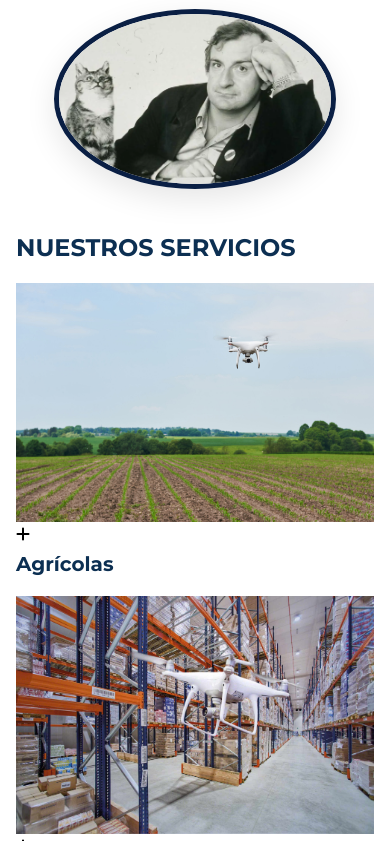
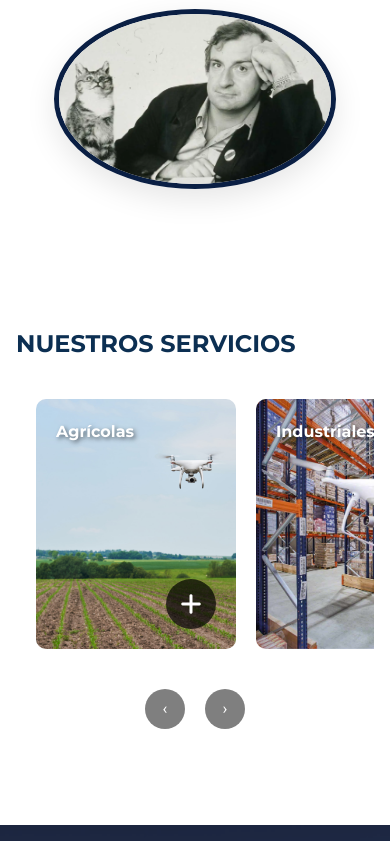
Before and after one commit to AlejandroLiinares/IwieDrones, a React (Vite) app: page / in a window 390 px wide. Shown: the part 1156-1997 px from the top of the page. Built offline with nearby package versions, Linux system fonts and the light colour scheme.

Commit message:
Actualizacion de las diapositivas PF

```diff
--- a/src/App.jsx
+++ b/src/App.jsx
@@ -28,7 +28,8 @@ function App() {
                 <Route path="/forestal" element={<Forestal />} />
                 <Route path="/servicio-tecnico" element={<ServicioTecnico />} />
                 <Route path="/contacto" element={<Contacto />} />
-                <Route path="/drone" element={<Drone />} />
+                <Route path="/drones" element={<Drone />} />
+                <Route path="/drones/:category" element={<Drone />} />
                 <Route path="*" element={<Navigate to="/" />} />
             </Routes>
             <Footer />
--- a/src/components/Drone/Drone.css
+++ b/src/components/Drone/Drone.css
@@ -285,12 +285,16 @@
 /* Hero Section */
 .service-hero {
   position: relative;
-  height: 90vh;
+  height: 1080px;
+  width: 1920px;
+  margin: 0 auto;
   display: flex;
   align-items: center;
   justify-content: center;
   color: var(--text-light);
   text-align: center;
+  background-image: url('/drones.jpg');
+  background-size: cover;
   background-position: center;
   background-attachment: fixed;
 }
--- a/src/components/Header/Header.css
+++ b/src/components/Header/Header.css
@@ -131,7 +131,7 @@
   top: 100%;
   left: 0;
   min-width: 200px;
-  background-color: rgba(7, 24, 57, 0.95);
+  background-color: transparent;
   border-radius: 8px;
   box-shadow: 0 4px 12px rgba(0, 0, 0, 0.2);
   opacity: 0;
@@ -145,6 +145,8 @@
   opacity: 1;
   visibility: visible;
   transform: translateY(0);
+  background-color: rgba(7, 24, 57, 0.6);
+  backdrop-filter: blur(10px);
 }
 
 .services-dropdown ul {
--- a/src/components/Header/Header.jsx
+++ b/src/components/Header/Header.jsx
@@ -6,6 +6,7 @@ const Header = () => {
   const [isMenuOpen, setIsMenuOpen] = useState(false);
   const [isScrolled, setIsScrolled] = useState(false);
   const [isServicesDropdownOpen, setIsServicesDropdownOpen] = useState(false);
+  const [isDronesDropdownOpen, setIsDronesDropdownOpen] = useState(false);
   const location = useLocation();
 
   // Controla el scroll para cambiar la apariencia del header
@@ -22,6 +23,7 @@ const Header = () => {
   useEffect(() => {
     setIsMenuOpen(false);
     setIsServicesDropdownOpen(false);
+    setIsDronesDropdownOpen(false);
   }, [location]);
 
   const toggleMenu = () => {
@@ -33,16 +35,33 @@ const Header = () => {
     setIsServicesDropdownOpen(!isServicesDropdownOpen);
   };
 
-  const handleDropdownMouseEnter = () => {
+  const toggleDronesDropdown = (e) => {
+    e.preventDefault();
+    setIsDronesDropdownOpen(!isDronesDropdownOpen);
+  };
+
+  const handleServicesDropdownMouseEnter = () => {
     setIsServicesDropdownOpen(true);
   };
 
-  const handleDropdownMouseLeave = () => {
+  const handleServicesDropdownMouseLeave = () => {
     setIsServicesDropdownOpen(false);
   };
 
   const closeServicesDropdown = () => {
     setIsServicesDropdownOpen(false);
+  };
+
+  const handleDronesDropdownMouseEnter = () => {
+    setIsDronesDropdownOpen(true);
+  };
+
+  const handleDronesDropdownMouseLeave = () => {
+    setIsDronesDropdownOpen(false);
+  };
+
+  const closeDronesDropdown = () => {
+    setIsDronesDropdownOpen(false);
   };
 
   return (
@@ -82,8 +101,8 @@ const Header = () => {
               </span>
               <div
                 className={`services-dropdown ${isServicesDropdownOpen ? 'active' : ''}`}
-                onMouseEnter={handleDropdownMouseEnter}
-                onMouseLeave={handleDropdownMouseLeave}
+                onMouseEnter={handleServicesDropdownMouseEnter}
+                onMouseLeave={handleServicesDropdownMouseLeave}
               >
                 <ul>
                   <li>
@@ -108,7 +127,26 @@ const Header = () => {
               </div>
             </li>
             <li className="nav-item">
-              <span className={`nav-link ${location.pathname === '/drones' ? 'active' : ''}`}>Drones</span>
+              <span className={`nav-link ${location.pathname === '/drones' ? 'active' : ''}`}
+                    onMouseEnter={toggleDronesDropdown}
+                    onClick={(e) => {
+                      e.preventDefault();
+                      closeDronesDropdown();
+                    }}
+              >
+                Drones
+              </span>
+              <div
+                className={`services-dropdown ${isDronesDropdownOpen ? 'active' : ''}`}
+                onMouseEnter={handleDronesDropdownMouseEnter}
+                onMouseLeave={handleDronesDropdownMouseLeave}
+              >
+                <ul>
+                  <li><Link to="/drones" onClick={closeDronesDropdown}>Todos los drones</Link></li>
+                  <li><Link to="/drones/agricola" onClick={closeDronesDropdown}>Agrícolas</Link></li>
+                  <li><Link to="/drones/industrial" onClick={closeDronesDropdown}>Industriales</Link></li>
+                </ul>
+              </div>
             </li>
             <li className="nav-item">
               <Link to="/contacto" className={`nav-link ${location.pathname === '/contacto' ? 'active' : ''}`}>
--- a/src/components/Home/Home.css
+++ b/src/components/Home/Home.css
@@ -13,41 +13,132 @@
   flex-direction: column;
 }
 
-/* Service Slides */
-.service-slide {
-  padding: var(--spacing-3xl) 0;
+/* Services Section */
+.services {
+  padding: var(--spacing-4xl) 0;
+}
+
+.services-content {
   position: relative;
+  overflow-x: auto;
+  overflow-y: hidden;
+  -webkit-overflow-scrolling: touch;
+  scrollbar-width: none;
+  -ms-overflow-style: none;
+}
+
+.services-content::-webkit-scrollbar {
+  display: none;
+}
+
+.services-slider {
+  display: flex;
+  gap: 20px;
+  padding: 20px;
+  min-width: 100%;
+  transition: transform 0.5s ease-in-out;
+  width: 100%;
   overflow: hidden;
 }
 
-.service-slide::before {
-  content: '';
+.slide {
+  min-width: 300px;
+  height: 400px;
+  position: relative;
+  flex-shrink: 0;
+  background-size: cover;
+  background-position: center;
+  border-radius: 10px;
+  overflow: hidden;
+  cursor: pointer;
+  transition: transform 0.3s ease;
+}
+
+.slide:hover {
+  transform: scale(1.05);
+}
+
+.slide-content {
+  position: relative;
+  height: 100%;
+  display: flex;
+  flex-direction: column;
+  padding: 20px;
+}
+
+.slide-overlay-title {
+  position: absolute;
+  top: 20px;
+  left: 20px;
+  color: white;
+  font-size: 1.5rem;
+  text-shadow: 2px 2px 4px rgba(0, 0, 0, 0.5);
+  z-index: 2;
+}
+
+.slide-info-toggle {
+  position: absolute;
+  bottom: 20px;
+  right: 20px;
+  width: 60px;
+  height: 60px;
+  border-radius: 50%;
+  background: rgba(0, 0, 0, 0.7);
+  border: none;
+  color: white;
+  cursor: pointer;
+  transition: all 0.3s ease;
+  z-index: 2;
+  display: flex;
+  align-items: center;
+  justify-content: center;
+  font-size: 1.5rem;
+}
+
+.slide-info-toggle:hover {
+  background: rgba(0, 0, 0, 0.9);
+  transform: scale(1.1);
+}
+
+.slide-info-toggle i {
+  font-size: 1.5rem;
+}
+
+.slide img {
+  width: 100%;
+  height: 100%;
+  object-fit: cover;
   position: absolute;
   top: 0;
   left: 0;
-  width: 100%;
-  height: 100%;
-  background: rgba(var(--color-dark), 0.5);
-  z-index: 1;
 }
 
-.service-content {
+/* Slider Controls */
+.slider-controls {
   position: relative;
-  z-index: 2;
-  color: var(--text-white);
-  text-align: center;
+  display: flex;
+  justify-content: center;
+  gap: 20px;
+  margin-top: 20px;
 }
 
-.service-title {
-  font-size: var(--font-size-4xl);
-  margin-bottom: var(--spacing-md);
-  text-shadow: 2px 2px 4px rgba(var(--color-dark), 0.5);
+.slider-arrow {
+  width: 40px;
+  height: 40px;
+  border: none;
+  background: rgba(0, 0, 0, 0.5);
+  color: white;
+  cursor: pointer;
+  border-radius: 50%;
+  display: flex;
+  align-items: center;
+  justify-content: center;
+  transition: all 0.3s ease;
 }
 
-.service-description {
-  font-size: var(--font-size-lg);
-  margin-bottom: var(--spacing-xl);
-  opacity: 0.9;
+.slider-arrow:hover {
+  background: rgba(0, 0, 0, 0.7);
+  transform: scale(1.1);
 }
 
 /* About Us Section */
@@ -108,16 +199,18 @@
 
 /* Responsive adjustments */
 @media (max-width: 768px) {
-  .service-slide {
-    padding: var(--spacing-xl) 0;
+  .slide {
+    min-width: 250px;
+    height: 300px;
   }
 
-  .service-title {
-    font-size: var(--font-size-3xl);
+  .slide-overlay-title {
+    font-size: 1.2rem;
   }
 
-  .service-description {
-    font-size: var(--font-size-md);
+  .slide-info-toggle {
+    width: 50px;
+    height: 50px;
   }
 
   .about-us-container {
@@ -134,7 +227,12 @@
 }
 
 @media (max-width: 576px) {
-  .service-slide {
-    padding: var(--spacing-xl) 0;
+  .slide {
+    min-width: 200px;
+    height: 250px;
+  }
+
+  .slide-overlay-title {
+    font-size: 1rem;
   }
 }
--- a/src/components/Home/Home.jsx
+++ b/src/components/Home/Home.jsx
@@ -45,13 +45,10 @@ const Home = () => {
     }
   ];
 
-  // Referencias para los sliders
-  const servicesSliderRef = useRef(null);
-  const dronesSliderRef = useRef(null);
-
   // Estados para los modales
   const [modalInfo, setModalInfo] = useState({ isOpen: false, title: '', content: '' });
   const [serviceModal, setServiceModal] = useState({ isOpen: false, title: '', description: '' });
+  const [currentSlide, setCurrentSlide] = useState(0);
 
   // Función para manejar errores de carga de imágenes
   const handleImageError = (e) => {
@@ -99,6 +96,14 @@ const Home = () => {
     if (e.target.classList.contains('modal-backdrop')) {
       if (modalInfo.isOpen) closeDroneModal();
       if (serviceModal.isOpen) closeServiceModal();
+    }
+  };
+
+  const handleSlideClick = (direction) => {
+    if (direction === 'left') {
+      setCurrentSlide((prev) => (prev - 1 + serviceSlides.length) % serviceSlides.length);
+    } else {
+      setCurrentSlide((prev) => (prev + 1) % serviceSlides.length);
     }
   };
 
@@ -157,7 +162,9 @@ const Home = () => {
           <div className="section-divider"></div>
 
           <div className="services-content">
-            <div className="services-slider" ref={servicesSliderRef}>
+            <div className="services-slider" style={{
+              transform: `translateX(-${currentSlide * 100}%)`
+            }}>
               {serviceSlides.map((slide) => (
                 <div key={slide.id} className="slide">
                   <div className="slide-content">
@@ -179,14 +186,14 @@ const Home = () => {
             <div className="slider-controls">
               <button
                 className="slider-arrow"
-                onClick={() => scrollSlider(servicesSliderRef, 'left')}
+                onClick={() => handleSlideClick('left')}
                 aria-label="Previous slide"
               >
                 &#8249;
               </button>
               <button
                 className="slider-arrow"
-                onClick={() => scrollSlider(servicesSliderRef, 'right')}
+                onClick={() => handleSlideClick('right')}
                 aria-label="Next slide"
               >
                 &#8250;
```
